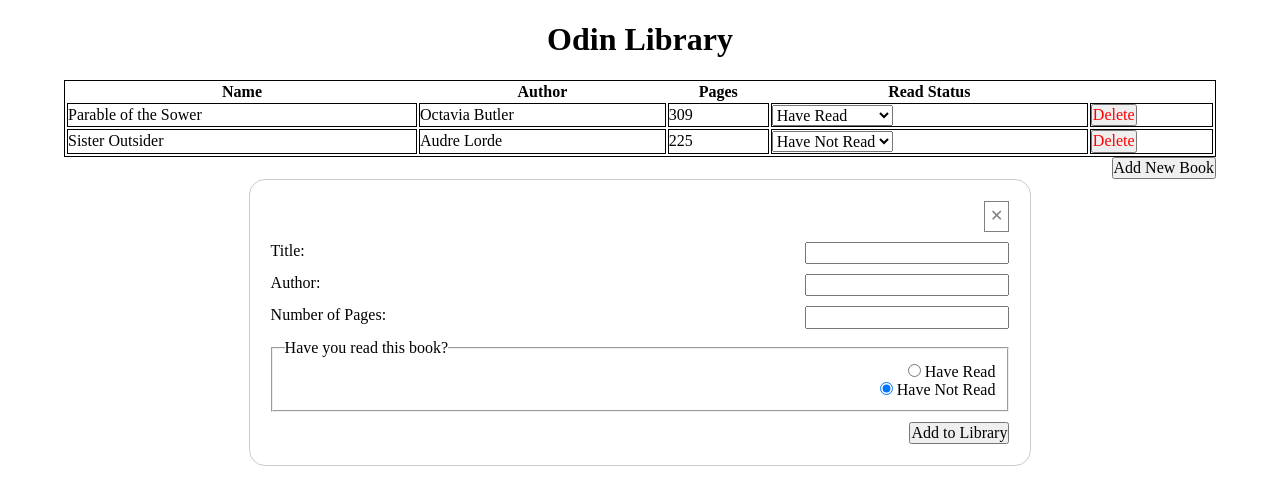
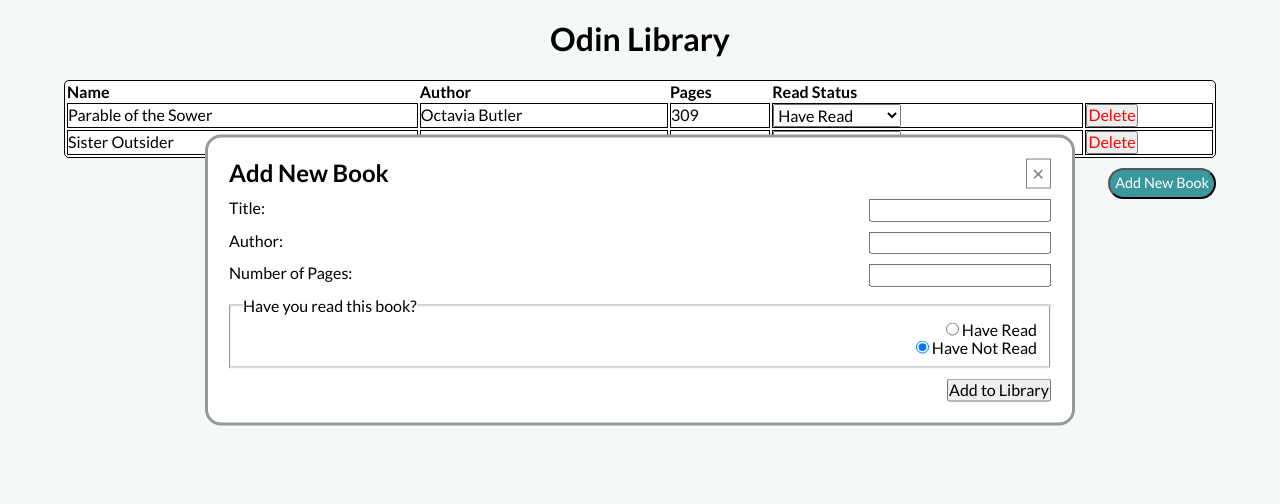
Before and after one commit to kaykaym01/library, a plain HTML site: page index.html in a window 1280 px wide. Both pictures are taken after a click on the button "Add New Book". Drawn offline with Linux system fonts and the light colour scheme.

Commit message:
Added some styling to the library and pop up

```diff
--- a/index.html
+++ b/index.html
@@ -9,6 +9,11 @@
     <link rel="stylesheet" href="./styles/normalize.css">
     <link rel="stylesheet" href="./styles/styles.css">
     <script src="./js/app.js" defer></script>
+    <link rel="preconnect" href="https://fonts.googleapis.com">
+    <link rel="preconnect" href="https://fonts.gstatic.com" crossorigin>
+    <link
+        href="https://fonts.googleapis.com/css2?family=Lato:wght@300;400;700&family=Roboto:wght@300;400;700&display=swap"
+        rel="stylesheet">
 </head>
 
 <body>
@@ -30,7 +35,10 @@
                 </table>
                 <button class="new-book-btn">Add New Book</button>
                 <form class="new-book-form" name="new-book-form" action="#">
-                    <div class="form-row form-row-right">
+                    <div class="form-row">
+                        <div class="new-book-title">
+                            <h2>Add New Book</h2>
+                        </div>
                         <a class="close-form-link" href="#">&#x2715</a>
                     </div>
                     <div class="form-row">
--- a/js/app.js
+++ b/js/app.js
@@ -88,9 +88,9 @@ function addBooktoDisplay(index, book) {
  *
  * Updates the read status of the book in the library from dropdown
  */
-function updateReadStatus(){
+function updateReadStatus() {
     let index = this.getAttribute("data-key");
-    myLibrary[index].haveRead = this.value=="true";
+    myLibrary[index].haveRead = this.value == "true";
 }
 
 /**
@@ -171,7 +171,7 @@ function clickToAddToLibrary() {
         newBookForm.elements["bookTitle"].value = "";
         newBookForm.elements["bookAuthor"].value = "";
         newBookForm.elements["bookNumPages"].value = "";
-        newBookForm.elements["bookReadStatus"].value = "";
+        newBookForm.elements["bookReadStatus"].value = "false";
     }
 }
 
--- a/styles/styles.css
+++ b/styles/styles.css
@@ -1,6 +1,11 @@
 * {
     margin: 0;
     padding: 0;
+}
+
+body {
+    font-family: Lato, Arial, Helvetica, sans-serif;
+    background-color: #f5f8f9;
 }
 
 button {
@@ -31,6 +36,12 @@ Library Display
 
 .library-table {
     width: 100%;
+    border-radius: 5px;
+    background-color: white;
+}
+
+th {
+    text-align: left;
 }
 
 .library-table,
@@ -83,10 +94,17 @@ td {
 New Book Button and Form
 **/
 .new-book-btn {
+    margin-top: 10px;
     align-self: flex-end;
+    padding: 5px;
+    border-radius: 20px;
+    font-size: 0.9rem;
+    background-color: #3a979b;
+    color: white;
 }
 
 .new-book-form {
+    background-color: white;
     display: flex;
     flex-direction: column;
     width: 65%;
@@ -97,6 +115,13 @@ New Book Button and Form
     border: 1px solid #CCC;
     border-radius: 1em;
     display: none;
+
+    position: fixed;
+    left: 50%;
+    top: 15%;
+    transform: translate(-50%, 5%);
+    border: 3px solid #999999;
+    z-index: 9;
 }
 
 .form-row {
```
